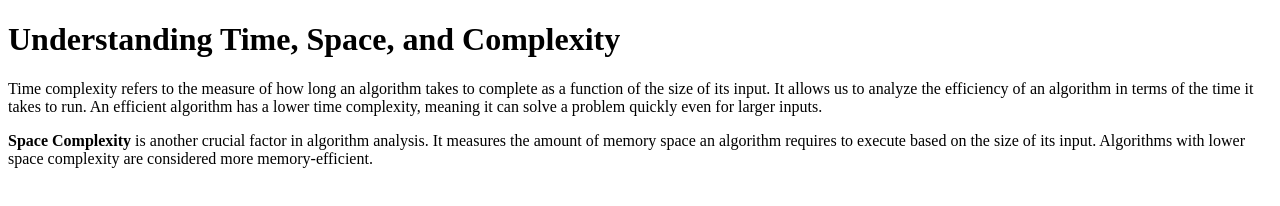
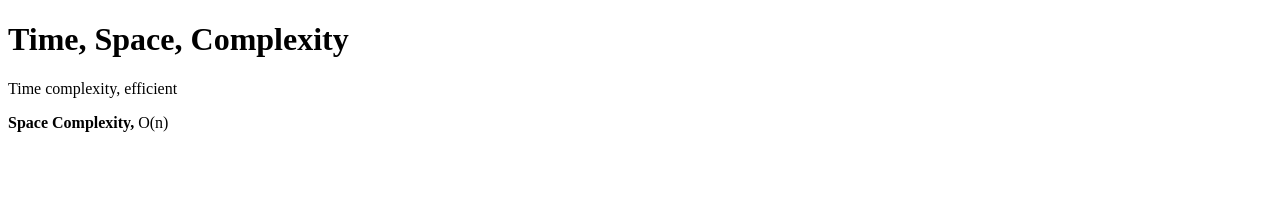
Before and after one commit to acciojob/time-and-space-complexity-Trupti100, a website: page main.html in a window 1280 px wide. Drawn offline with Linux system fonts and the light colour scheme.

Commit message:
created a submission

```diff
--- a/main.html
+++ b/main.html
@@ -6,8 +6,8 @@
     <title>Time and Space Complexity</title>
 </head>
 <body>
-    <h1>Understanding Time, Space, and Complexity</h1>
-    <p>Time complexity refers to the measure of how long an algorithm takes to complete as a function of the size of its input. It allows us to analyze the efficiency of an algorithm in terms of the time it takes to run. An efficient algorithm has a lower time complexity, meaning it can solve a problem quickly even for larger inputs.</p>
-    <p><b>Space Complexity</b> is another crucial factor in algorithm analysis. It measures the amount of memory space an algorithm requires to execute based on the size of its input. Algorithms with lower space complexity are considered more memory-efficient.</p>
+    <h1>Time, Space, Complexity</h1>
+    <p>Time complexity, efficient</p>
+    <p><b>Space Complexity,</b> O(n)</p></b>
 </body>
 </html>
```
